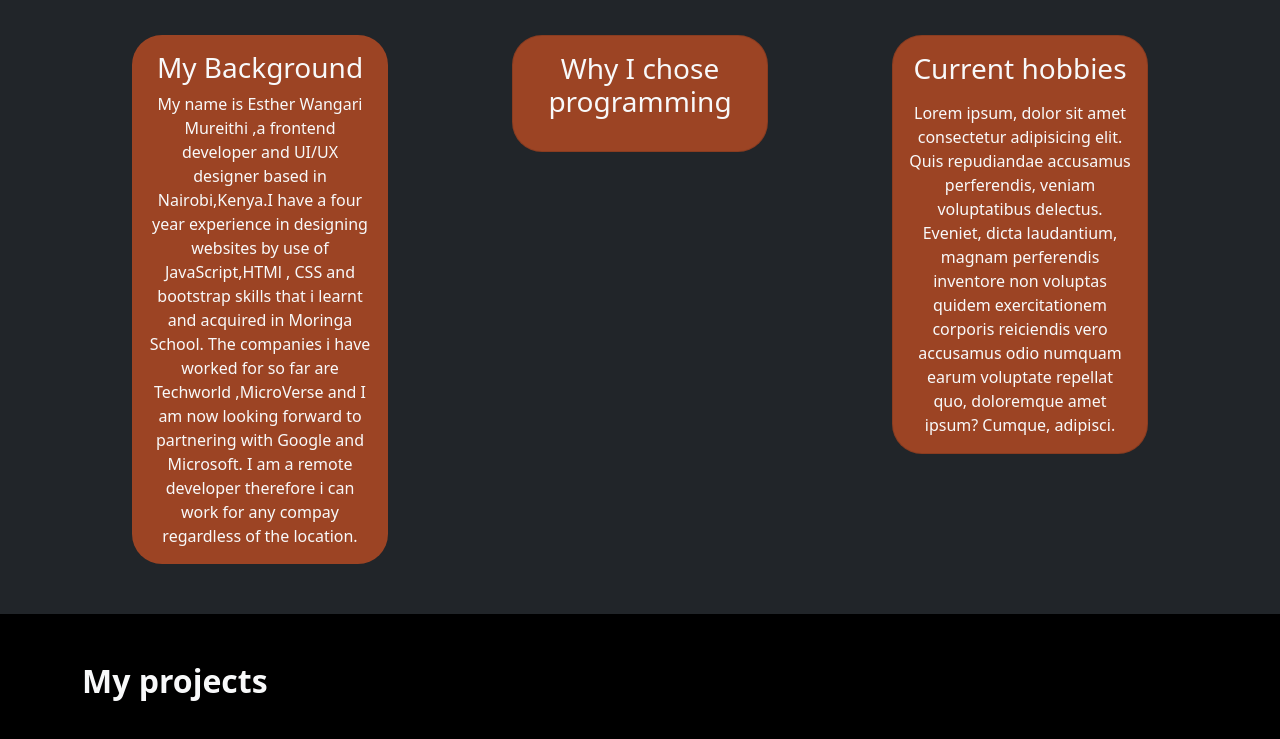
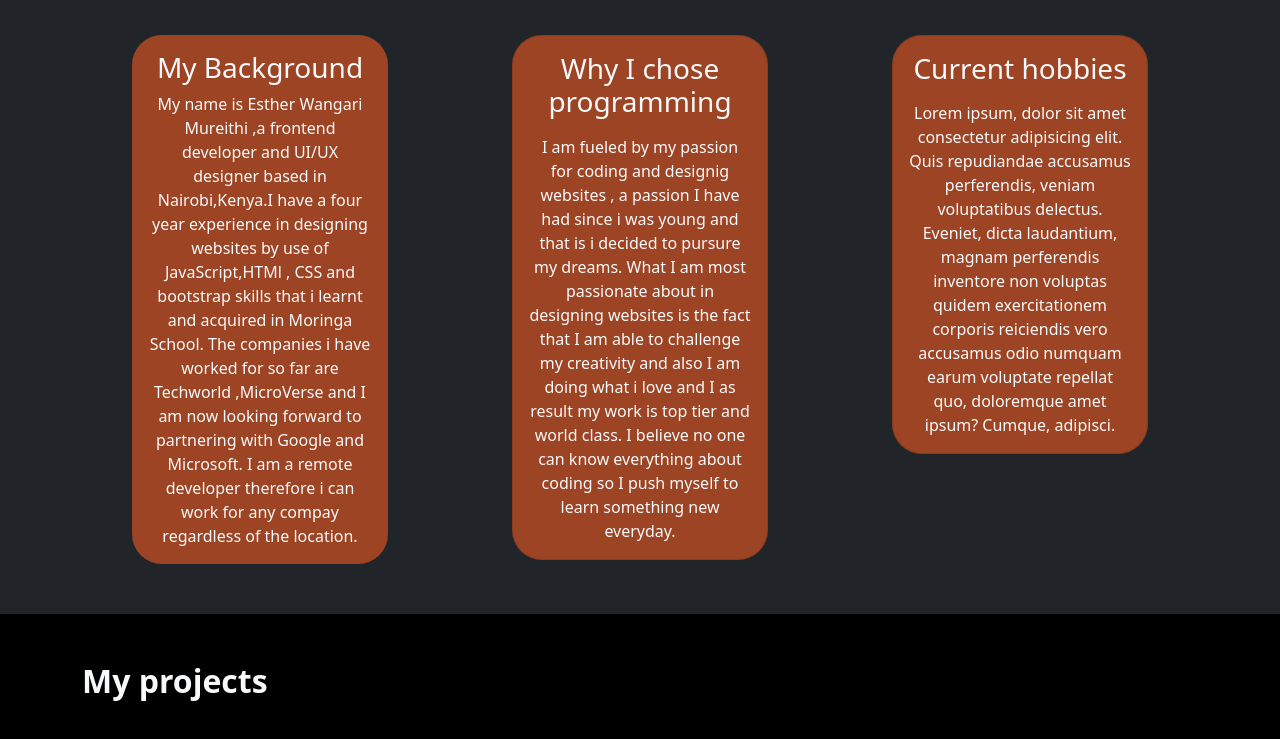
Before and after one commit to Tee-Mureithi/my-portfolio, a plain HTML site: page index.html in a window 1280 px wide. Shown: the part 595-1334 px from the top of the page. Drawn offline with nearby package versions, Linux system fonts and the light colour scheme.

Commit message:
my passion for coding

```diff
--- a/index.html
+++ b/index.html
@@ -91,7 +91,10 @@
                                     Why I chose programming
                                 </h3>
                                 <p class="card-text" >
-
+                                 I am fueled by my passion for coding and designig websites , a passion I have had since i was young and that is i decided to pursure my dreams.
+                                 What I am most passionate about in designing websites is the fact that I am able to challenge my creativity and also I am doing what i love
+                                 and I as result my work is top tier and world class. I believe no one can know everything about coding so I push myself to learn something
+                                 new everyday.
                                 </p>
 
                             </div>
```
